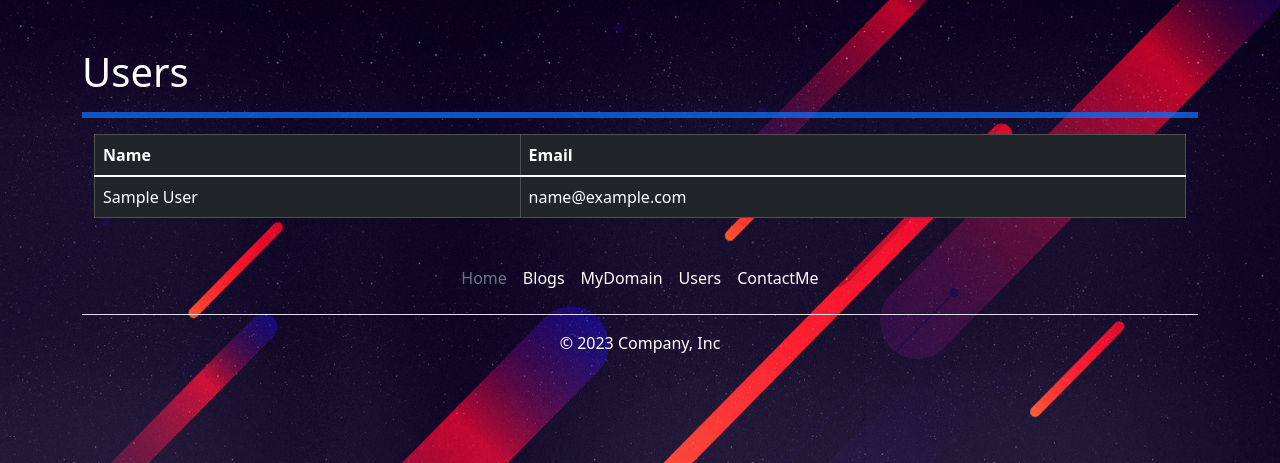
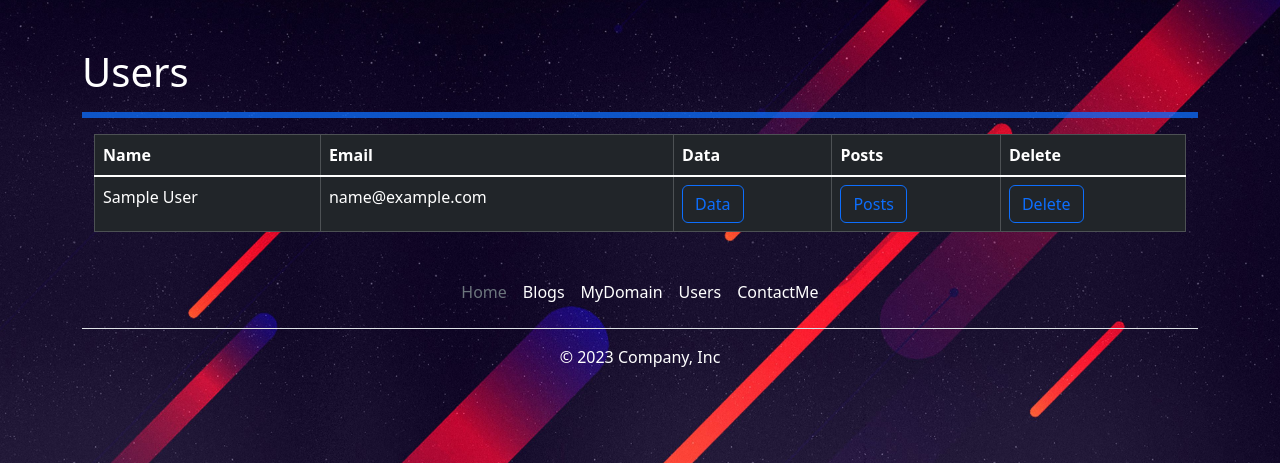
Before and after one commit to yash-k-jain/BlogPost, a Flask app: page /user in a window 1280 px wide. Shown: the part 72-535 px from the top of the page. Run offline with Flask 3, Linux system fonts and the light colour scheme; the visitor is signed in with stand-in values (Sample User, id 1); data comes from the database, SQL or seed files in the repository; some libraries are stand-ins or nearby versions.

Commit message:
Update show_user.html

```diff
--- a/templates/show_user.html
+++ b/templates/show_user.html
@@ -11,6 +11,9 @@
                 <tr>
                     <th scope="col">Name</th>
                     <th scope="col">Email</th>
+                    <th scope="col">Data</th>
+                    <th scope="col">Posts</th>
+                    <th scope="col">Delete</th>
                 </tr>
             </thead>
             <tbody class="table-group-divider">
@@ -18,6 +21,9 @@
                 <tr class=" table-striped">
                     <td>{{ user.name }}</td>
                     <td>{{ user.email }}</td>
+                    <td><a href="{{ url_for('get_user_data', user_id=user.id) }}"><button type="button" class="btn btn-outline-primary">Data</button></a></td>
+                    <td><a href="{{ url_for('get_user_posts', user_id=user.id) }}"><button type="button" class="btn btn-outline-primary">Posts</button></a></td>
+                    <td><a href="{{ url_for('delete_user_and_post', user_id=user.id) }}"><button type="button" class="btn btn-outline-primary">Delete</button></a></td>
                 </tr>
             {% endfor %}
             </tbody>
```
